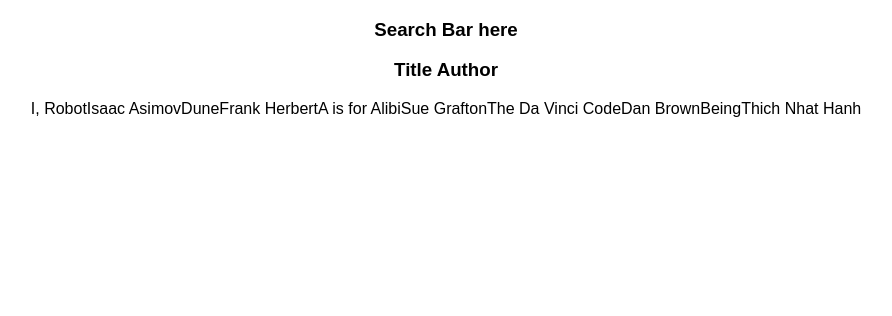
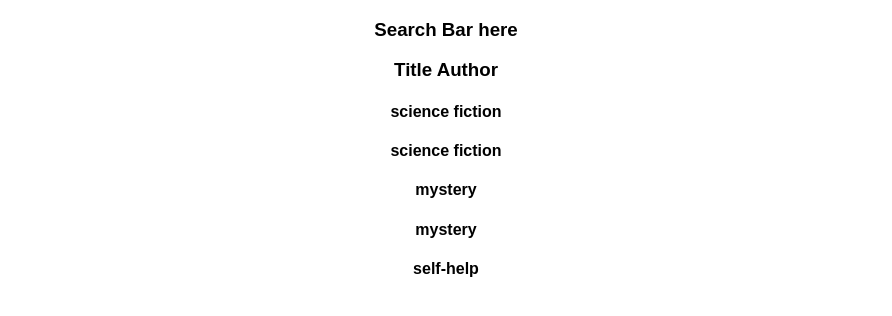
Before and after one commit to davideliason/favorite-books-react, a React (Create React App) app: page / in a window 1280 px wide. Shown: the top 316 px of the page, without its empty margins (194-1086 px from the left). Built offline with nearby package versions, Linux system fonts and the light colour scheme.

Commit message:
instead of pushing raw data into books array, use sub-component GenreBar to display the categories of all books on db

```diff
--- a/src/App.js
+++ b/src/App.js
@@ -22,8 +22,11 @@ class BookBox extends Component{
 
   render(){
     var booksArr = [];
+
     this.props.books.forEach(function(book){
-      booksArr.push(book.title + book.author);
+      booksArr.push(
+        <GenreBar category={book.category} />
+      );
     });
     return(
       <div>
```
